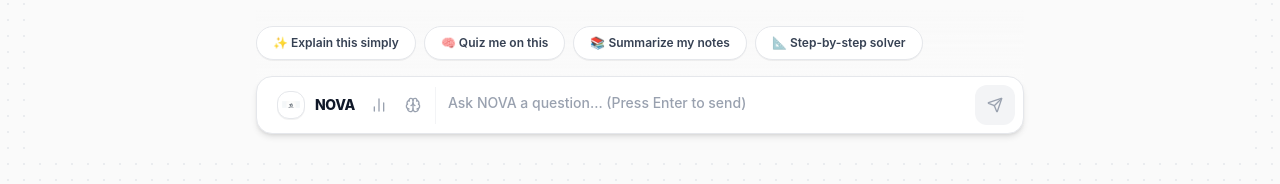
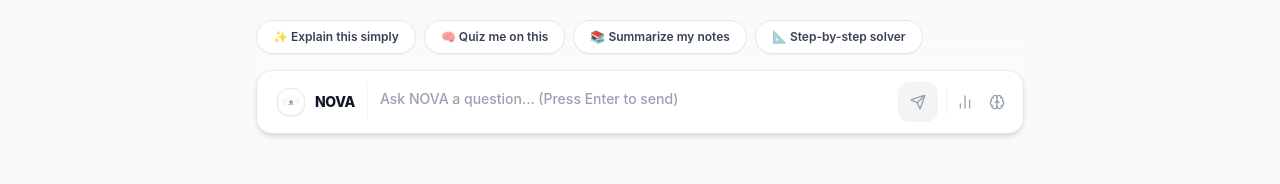
Before and after one commit to Cookie-CoDeRR/Nova, a Next.js app: page /tutor in a window 1280 px wide. Shown: the part 612-796 px from the top of the page. Built offline with nearby package versions, Linux system fonts and the light colour scheme; no server answers.

Commit message:
feat(ui): update tutor command bar layout, animation, and alignment

```diff
--- a/src/app/tutor/page.tsx
+++ b/src/app/tutor/page.tsx
@@ -276,15 +276,50 @@
           </AnimatePresence>
 
           {/* Floating Command Bar Input Area with Merged Navigation */}
-          <div className="relative flex items-center p-1.5 sm:p-2 rounded-2xl bg-white border border-gray-200 shadow-md focus-within:border-purple-300 focus-within:ring-2 focus-within:ring-purple-100 transition-all">
+          <div className="relative flex items-center justify-center w-full p-1.5 sm:p-2 rounded-2xl bg-white border border-gray-200 shadow-md focus-within:border-purple-300 focus-within:ring-2 focus-within:ring-purple-100 transition-all">
 
-            {/* Merged Navigation Shortcuts */}
-            <div className="flex items-center gap-1 sm:gap-1.5 px-2 border-r border-gray-100 shrink-0">
-              {/* Logo icon leading to dashboard */}
+            {/* Left: Logo */}
+            <div className="flex items-center px-2 border-r border-gray-100 shrink-0">
               <Link href="/dashboard" className="p-1 rounded-lg hover:bg-gray-50 transition-colors shrink-0" title="Home Dashboard">
                 <NovaLogo size="sm" iconOnly={true} href="" />
               </Link>
+            </div>
 
+            {/* Input field (Animated Entrance) */}
+            <motion.div
+              initial={{ flex: 0, opacity: 0, width: 0 }}
+              animate={{ flex: 1, opacity: 1, width: "100%" }}
+              transition={{ duration: 1.2, ease: [0.16, 1, 0.3, 1] }}
+              className="min-w-0 overflow-hidden"
+            >
+              <textarea
+                value={input}
+                onChange={(e) => setInput(e.target.value)}
+                onKeyDown={handleKeyDown}
+                placeholder="Ask NOVA a question... (Press Enter to send)"
+                rows={1}
+                disabled={isLoading}
+                className="w-full bg-transparent text-sm text-gray-900 placeholder-gray-400 px-3 py-2.5 focus:outline-none resize-none max-h-32 min-h-[40px] font-medium"
+                style={{ lineHeight: "20px" }}
+              />
+            </motion.div>
+
+            {/* Send button */}
+            <button
+              onClick={() => handleSubmit()}
+              disabled={!input.trim() || isLoading}
+              className={cn(
+                "p-3 rounded-xl transition-all shrink-0 flex items-center justify-center mr-2 cursor-pointer",
+                input.trim() && !isLoading
+                  ? "bg-gray-900 text-white shadow-xs hover:bg-gray-800 scale-105"
+                  : "bg-gray-100 text-gray-400 cursor-not-allowed"
+              )}
+            >
+              <Send className="w-4 h-4" />
+            </button>
+
+            {/* Right: Nav icons */}
+            <div className="flex items-center gap-1 shrink-0 px-1 border-l border-gray-100">
               {/* Study Pulse Icon */}
               <Link
                 href="/dashboard"
@@ -303,31 +338,6 @@
                 <Brain className="w-4 h-4" />
               </Link>
             </div>
-
-            {/* Input field */}
-            <textarea
-              value={input}
-              onChange={(e) => setInput(e.target.value)}
-              onKeyDown={handleKeyDown}
-              placeholder="Ask NOVA a question... (Press Enter to send)"
-              rows={1}
-              disabled={isLoading}
-              className="w-full bg-transparent text-sm text-gray-900 placeholder-gray-400 px-3 py-2 focus:outline-none resize-none max-h-32 min-h-[40px] font-medium"
-            />
-
-            {/* Send button */}
-            <button
-              onClick={() => handleSubmit()}
-              disabled={!input.trim() || isLoading}
-              className={cn(
-                "p-3 rounded-xl transition-all shrink-0 flex items-center justify-center ml-1 cursor-pointer",
-                input.trim() && !isLoading
-                  ? "bg-gray-900 text-white shadow-xs hover:bg-gray-800 scale-105"
-                  : "bg-gray-100 text-gray-400 cursor-not-allowed"
-              )}
-            >
-              <Send className="w-4 h-4" />
-            </button>
           </div>
         </div>
 
--- a/src/components/layout/FloatingNav.tsx
+++ b/src/components/layout/FloatingNav.tsx
@@ -1,5 +1,3 @@
-"use client";
-
 import React from "react";
 import Link from "next/link";
 import { usePathname } from "next/navigation";
```
